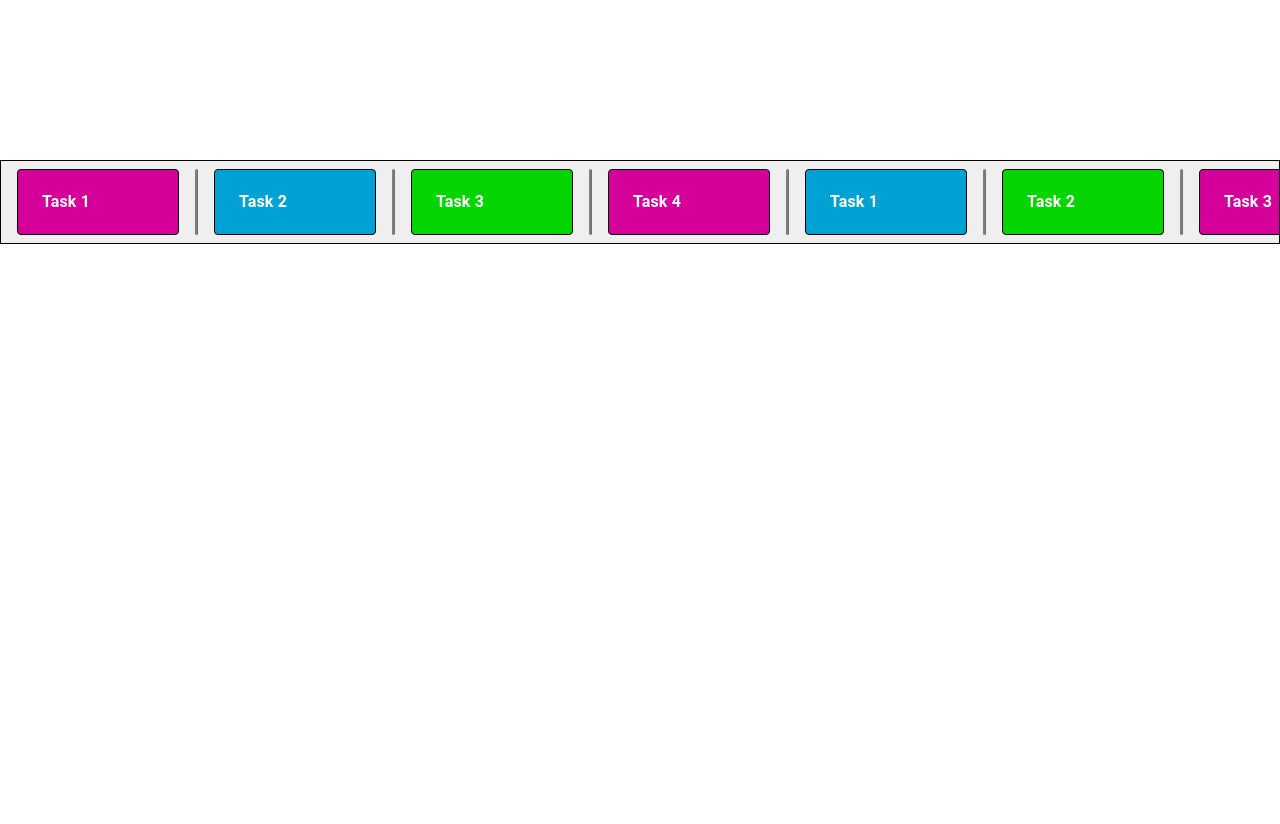
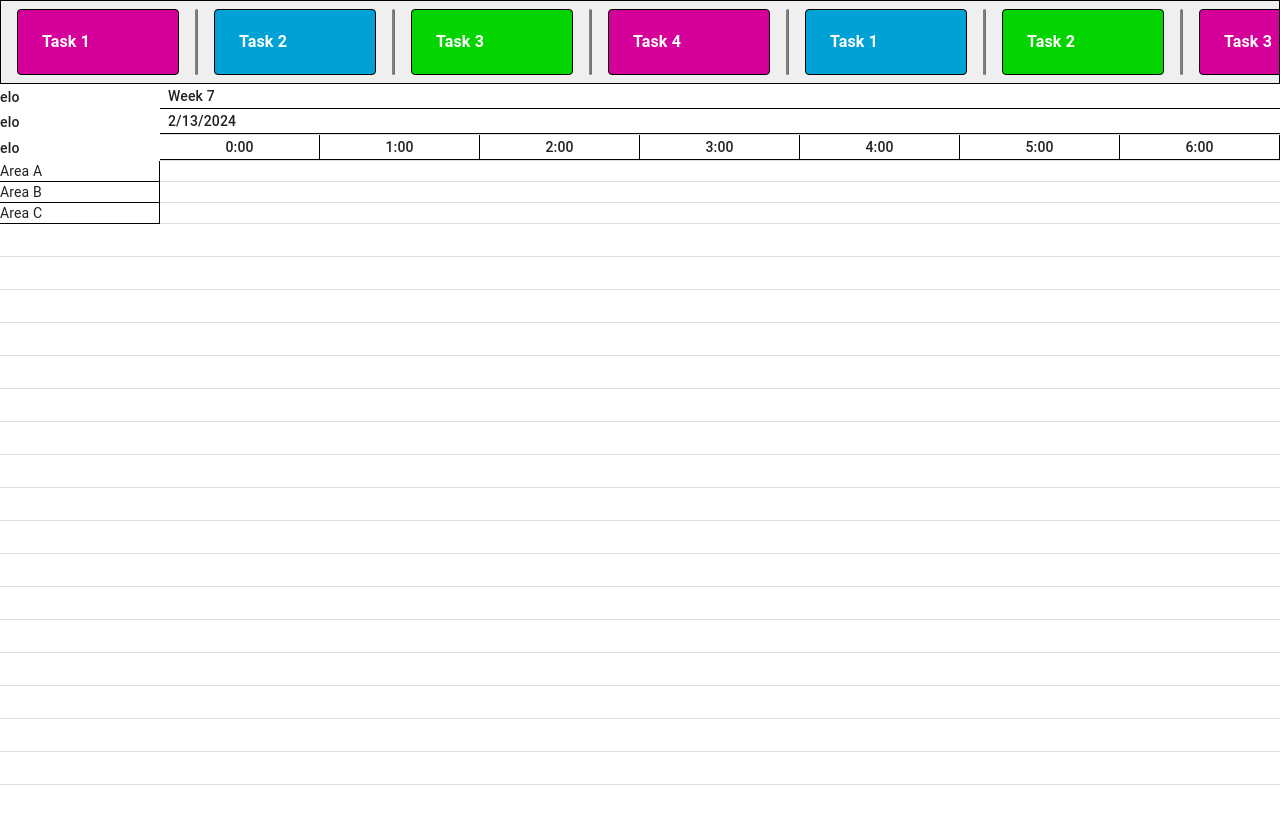
Before and after one commit to piotrostr/production-planner, a React (Vite) app: page / in a window 1280 px wide. Shown: the top 824 px of the page. After the commit the page ends 800 px from the top, so only its background shows below. Built offline with nearby package versions, Linux system fonts and the light colour scheme.

Commit message:
Implement v1 version of the schedule planner component

```diff
--- a/src/App.tsx
+++ b/src/App.tsx
@@ -1,5 +1,7 @@
 import { Stack } from "@mui/material"
 import { TaskSlider } from "./components/TaskSlider"
+import ScheduleTable from "./components/ScheduleTable"
+import ProductionSchedule from "./components/ScheduleTable"
 
 const tasks = [
   {
@@ -55,8 +57,9 @@ const tasks = [
 function App() {
   return (
     <>
-      <Stack width="100vw" height="100vh" pt="10rem">
+      <Stack width="100vw" height="100vh">
         <TaskSlider tasks={tasks} />
+        <ProductionSchedule />
       </Stack>
     </>
   )
--- /dev/null
+++ b/src/components/ScheduleTable/index.tsx
@@ -0,0 +1,274 @@
+import React from "react"
+import {
+  Paper,
+  Typography,
+  Table,
+  TableContainer,
+  TableHead,
+  TableRow,
+  TableCell,
+  TableBody,
+  Box,
+} from "@mui/material"
+
+interface GroupedData {
+  date: Date
+  groupedHours: number[]
+}
+
+interface WeekData {
+  weekNumber: number
+  dates: Date[]
+}
+
+const ProductionSchedule: React.FC = () => {
+  const shipyardAreas: string[] = ["Area A", "Area B", "Area C"]
+  const numberOfDays: number = 100
+
+  const generateDateRange = (numberOfDays: number): Date[] => {
+    const currentDate = new Date()
+    const dateRange = Array.from({ length: numberOfDays }, (_, index) => {
+      const date = new Date(currentDate)
+      date.setDate(currentDate.getDate() + index)
+      return date
+    })
+    return dateRange
+  }
+
+  const dateRange: Date[] = generateDateRange(numberOfDays)
+
+  const groupDaysAndHours = (dateRange: Date[]): GroupedData[] => {
+    const groupedData: GroupedData[] = []
+    dateRange.forEach((date) => {
+      const groupedHours = Array.from({ length: 24 }, (_, index) => index)
+      groupedData.push({ date, groupedHours })
+    })
+    return groupedData
+  }
+
+  const groupedData: GroupedData[] = groupDaysAndHours(dateRange)
+
+  const getISOWeek = (date: Date): number => {
+    const startOfYear = new Date(date.getFullYear(), 0, 1)
+    const diff = date.getTime() - startOfYear.getTime()
+    const oneWeek = 7 * 24 * 60 * 60 * 1000
+    return Math.ceil(diff / oneWeek)
+  }
+
+  const groupDaysByWeek = (dateRange: Date[]): WeekData[] => {
+    const groupedData: WeekData[] = []
+    dateRange.forEach((date) => {
+      const weekNumber = getISOWeek(date)
+      const existingWeek = groupedData.find(
+        (group) => group.weekNumber === weekNumber
+      )
+
+      if (existingWeek) {
+        existingWeek.dates.push(date)
+      } else {
+        groupedData.push({ weekNumber, dates: [date] })
+      }
+    })
+    return groupedData
+  }
+
+  const weeksData: WeekData[] = groupDaysByWeek(dateRange)
+
+  const numRowsToFill = 30
+
+  const fillEmptyRows = () => {
+    const emptyRows = []
+    for (let i = 0; i < numRowsToFill; i++) {
+      emptyRows.push(
+        <TableRow key={`empty-row-${i}`}>
+          <TableCell></TableCell>
+          {groupedData.map((day) =>
+            day.groupedHours.map((hour) => (
+              <TableCell
+                key={`empty-cell-${i}-${day.date}-${hour}`}
+              ></TableCell>
+            ))
+          )}
+        </TableRow>
+      )
+    }
+    return emptyRows
+  }
+
+  return (
+    <TableContainer
+      sx={{
+        scrollbarWidth: "thin",
+        scrollbarColor: "#333333 #EFEFEF",
+        position: "relative",
+        overflowX: "auto",
+        "&::-webkit-scrollbar": {
+          width: "100%",
+        },
+        "&::-webkit-scrollbar-thumb": {
+          backgroundColor: "#5A5A5A",
+        },
+        "&::-webkit-scrollbar-track": {
+          backgroundColor: "#D9D9D9",
+          borderTop: "1px solid #000000",
+        },
+      }}
+    >
+      <Table>
+        <TableHead>
+          <TableRow>
+            <TableCell
+              style={{
+                position: "sticky",
+                left: 0,
+                padding: 0,
+                zIndex: 1,
+                minWidth: "10rem",
+                borderBottom: "none", // Remove bottom border for the header
+              }}
+            >
+              <Box>elo</Box>
+            </TableCell>
+            {weeksData.map((week) => (
+              <TableCell
+                colSpan={24 * 7}
+                key={week.weekNumber}
+                sx={{
+                  minWidth: "10rem",
+                  textAlign: "left",
+                  padding: 0,
+                  position: "sticky",
+                  left: "10rem",
+                  background: "#fff",
+                  zIndex: 1,
+                  borderBottom: "none", // Remove bottom border for the header
+                }}
+              >
+                <Box
+                  sx={{ paddingLeft: "8px", borderBottom: "1px solid black" }}
+                >
+                  Week {week.weekNumber}
+                </Box>
+              </TableCell>
+            ))}
+          </TableRow>
+          <TableRow>
+            <TableCell
+              style={{
+                padding: 0,
+                position: "sticky",
+                left: 0,
+                background: "#fff",
+                zIndex: 1,
+                minWidth: "10rem",
+                borderBottom: "none", // Remove bottom border for the header
+              }}
+            >
+              <Box>elo</Box>
+            </TableCell>
+            {groupedData.map((day, index) => (
+              <React.Fragment key={index}>
+                <TableCell
+                  colSpan={24}
+                  sx={{
+                    minWidth: "10rem",
+                    textAlign: "left",
+                    padding: 0,
+                    position: "sticky",
+                    left: "10rem",
+                    background: "#fff",
+                    zIndex: 1,
+                  }}
+                >
+                  <Box
+                    sx={{
+                      paddingLeft: "8px",
+                      borderRight: "1px solid black",
+                      borderBottom: "1px solid black",
+                    }}
+                  >
+                    {day.date.toLocaleDateString()}
+                  </Box>
+                </TableCell>
+              </React.Fragment>
+            ))}
+          </TableRow>
+          <TableRow>
+            <TableCell
+              style={{
+                padding: 0,
+                position: "sticky",
+                left: 0,
+                background: "#fff",
+                zIndex: 1,
+                minWidth: "10rem",
+                borderBottom: "none", // Remove bottom border for the header
+              }}
+            >
+              <Box>elo</Box>
+            </TableCell>
+            {groupedData.map((day) =>
+              day.groupedHours.map((hour) => (
+                <TableCell
+                  key={`${day.date}-${hour}`}
+                  sx={{
+                    minWidth: "10rem",
+                    textAlign: "center",
+                    padding: 0,
+                  }}
+                >
+                  <Box
+                    sx={{
+                      borderRight: "1px solid black",
+                      borderBottom: "1px solid black",
+                    }}
+                  >
+                    {hour}:00
+                  </Box>
+                </TableCell>
+              ))
+            )}
+          </TableRow>
+        </TableHead>
+        <TableBody>
+          {shipyardAreas.map((area) => (
+            <TableRow key={area}>
+              <TableCell
+                style={{
+                  position: "sticky",
+                  left: 0,
+                  background: "#fff",
+                  zIndex: 1,
+                  padding: 0,
+                  borderBottom: "none",
+                }}
+              >
+                <Box
+                  sx={{
+                    borderBottom: "1px solid black",
+                    borderRight: "1px solid black",
+                  }}
+                >
+                  {area}
+                </Box>
+              </TableCell>
+              {groupedData.map((day) =>
+                day.groupedHours.map((hour) => (
+                  <TableCell
+                    key={`${area}-${day.date}-${hour}`}
+                    sx={{ padding: 0 }}
+                  >
+                    {/* Your content for each cell */}
+                  </TableCell>
+                ))
+              )}
+            </TableRow>
+          ))}
+        </TableBody>
+        {fillEmptyRows()}
+      </Table>
+    </TableContainer>
+  )
+}
+
+export default ProductionSchedule
```
